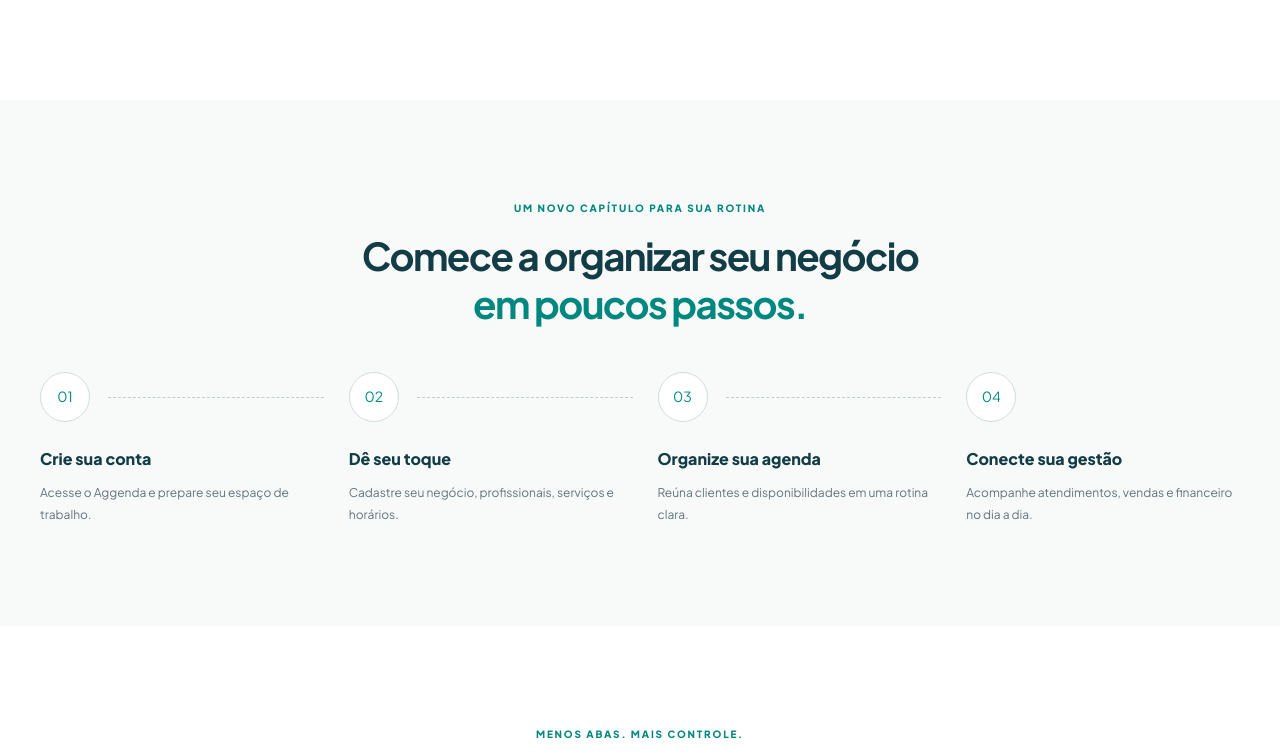
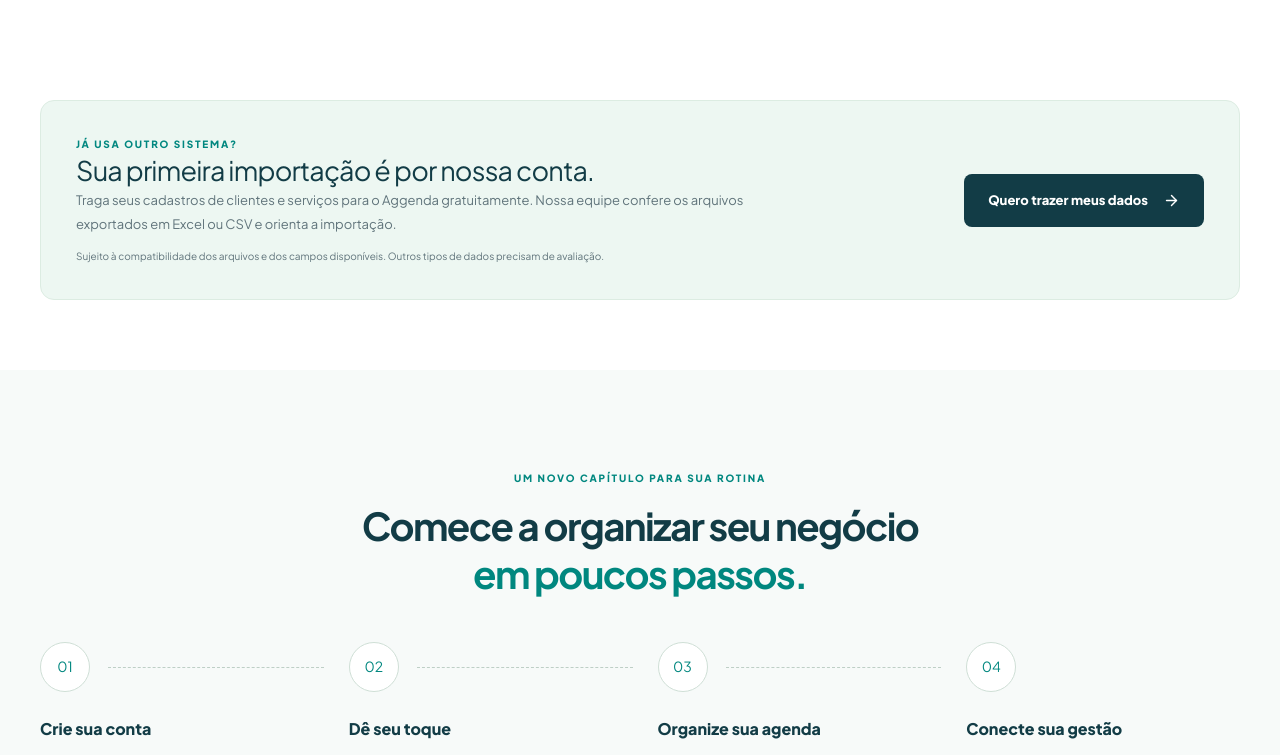
Before and after one commit to ivanlago/aggenda, a Next.js app: page / in a window 1280 px wide. Shown: the part 4164-4919 px from the top of the page. Built offline with nearby package versions, Linux system fonts and the light colour scheme.

Commit message:
ajuste no saldo de estoque e lotes

```diff
--- a/src/app/landing.css
+++ b/src/app/landing.css
@@ -1,3 +1,23 @@
+.migration-card {
+  display: flex;
+  align-items: center;
+  justify-content: space-between;
+  gap: 35px;
+  padding: 35px;
+  margin-bottom: 70px;
+  border: 1px solid #dcece2;
+  border-radius: 14px;
+  background: #edf7f2;
+}
+.migration-card > div { max-width: 730px; }
+.migration-card h2 { margin-top: 12px; font-size: 27px; line-height: 1.3; letter-spacing: -.8px; color: var(--ink); }
+.migration-card p { margin-top: 14px; font-size: 13px; line-height: 1.85; color: var(--muted); }
+.migration-card small { display: block; margin-top: 12px; font-size: 10px; color: #60747b; }
+.migration-card > a { flex-shrink: 0; }
+@media (max-width: 1000px) {
+  .migration-card { flex-direction: column; align-items: flex-start; padding: 26px; gap: 24px; margin-bottom: 50px; }
+  .migration-card h2 { font-size: 25px; }
+}
 .aggenda-landing {
   --ink: #123c46;
   --teal: #00877f;
--- a/src/app/page.tsx
+++ b/src/app/page.tsx
@@ -405,7 +405,16 @@ export default function Home() {
           </SectionHeading>
           <SegmentSelector />
         </section>
-        <section id="como-funciona" className="steps-section landing-section">
+      <section className="landing-container migration-card" aria-labelledby="migration-title">
+        <div>
+          <span className="landing-eyebrow">JÁ USA OUTRO SISTEMA?</span>
+          <h2 id="migration-title">Sua primeira importação é por nossa conta.</h2>
+          <p>Traga seus cadastros de clientes e serviços para o Aggenda gratuitamente. Nossa equipe confere os arquivos exportados em Excel ou CSV e orienta a importação.</p>
+          <small>Sujeito à compatibilidade dos arquivos e dos campos disponíveis. Outros tipos de dados precisam de avaliação.</small>
+        </div>
+        <a className="landing-button" href={`mailto:${landingOffer.contactEmail}?subject=Importa%C3%A7%C3%A3o%20gratuita%20para%20o%20Aggenda`} data-conversion="free-import-contact">Quero trazer meus dados <ArrowRight size={17} /></a>
+      </section>
+      <section id="como-funciona" className="steps-section landing-section">
           <div className="landing-container">
             <SectionHeading eyebrow="UM NOVO CAPÍTULO PARA SUA ROTINA" centered>
               Comece a organizar seu negócio
--- a/src/lib/landing-content.ts
+++ b/src/lib/landing-content.ts
@@ -185,8 +185,8 @@ export const landingFaqs = [
     "Sim, como modalidades adicionais. Há atendimento assistido, notificações e agentes que informam ou operam a agenda. O funcionamento depende do plano, canal ativo, integração, configuração e franquias; tarifas externas podem se aplicar.",
   ],
   [
-    "Posso importar meus clientes?",
-    "Há recursos de importação e exportação. Confira os formatos e campos aceitos na área de dados e revise as informações antes de importar. A migração de qualquer sistema não é automática.",
+    "Posso trazer os dados de outro sistema gratuitamente?",
+    "Sim. A primeira importação dos cadastros de clientes e serviços é gratuita. Envie os arquivos exportados do sistema anterior em Excel ou CSV para nossa equipe conferir os campos e orientar a importação. A transferência depende dos dados disponíveis e da compatibilidade dos arquivos. Prontuários, fotos, documentos, histórico financeiro e outros registros não estão incluídos nessa oferta inicial; consulte a equipe para avaliar esses casos.",
   ],
   [
     "Como funcionam as integrações de pagamento?",
```
Also changed, not shown: 2 other files (tests, documents, lock files or other folders).
